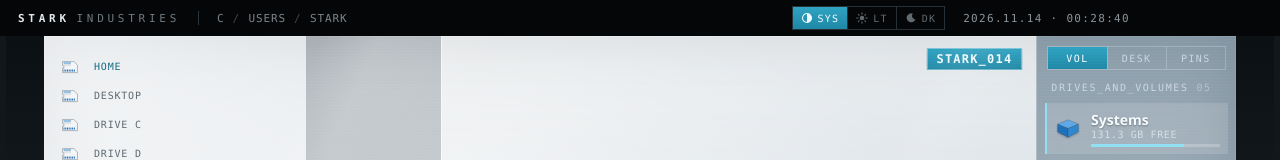
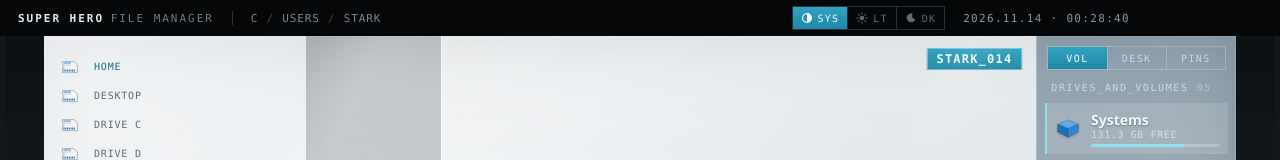
Before and after one commit to ktsoaela/super-hero-file-manager, a Next.js app: page / in a window 1280 px wide. Shown: the top 160 px of the page. Built offline with nearby package versions, Linux system fonts and the light colour scheme.

Commit message:
Update branding from "Stark File Manager" to "Super Hero File Manager" across the application. Adjust styles for improved UI consistency, including letter-spacing and font sizes. Revise icon assets and update transfer folder naming convention.

```diff
--- a/app/globals.css
+++ b/app/globals.css
@@ -73,7 +73,8 @@ p {
 .brand {
   color: #e3e9ed;
   font-weight: 700;
-  letter-spacing: 0.34em;
+  letter-spacing: 0.18em;
+  white-space: nowrap;
 }
 
 .brand-sub {
@@ -1488,9 +1489,9 @@ p {
 
 .saver-logo p {
   font-family: var(--mono);
-  font-size: 18px;
+  font-size: 16px;
   font-weight: 700;
-  letter-spacing: 0.5em;
+  letter-spacing: 0.28em;
   color: #e4eef2;
 }
 
--- a/app/layout.jsx
+++ b/app/layout.jsx
@@ -1,7 +1,7 @@
 import './globals.css';
 
 export const metadata = {
-  title: 'Stark File Manager',
+  title: 'Super Hero File Manager',
 };
 
 export default function RootLayout({ children }) {
--- a/components/Chrome.jsx
+++ b/components/Chrome.jsx
@@ -87,7 +87,7 @@ export function Screensaver({ onWake }) {
           <circle cx="60" cy="60" r="18" fill="currentColor" opacity="0.85" />
         </svg>
         <p>
-          STARK<span>INDUSTRIES</span>
+          SUPER HERO<span>FILE MANAGER</span>
         </p>
       </div>
     </div>
--- a/components/FileManager.jsx
+++ b/components/FileManager.jsx
@@ -416,7 +416,7 @@ export default function FileManager() {
     <div className={`shell${term.open ? ' is-term' : ''}`}>
       <header className="topbar">
         <span className="brand">
-          STARK<span className="brand-sub">INDUSTRIES</span>
+          SUPER HERO<span className="brand-sub">FILE MANAGER</span>
         </span>
         <span className="topbar-rule" />
         <nav className="crumbs" aria-label="Current path">
--- a/components/PreviewSpread.jsx
+++ b/components/PreviewSpread.jsx
@@ -114,7 +114,7 @@ function CodeBody({ file, index, total }) {
       <table className="title-block">
         <tbody>
           <tr>
-            <td colSpan={2}>STARK INDUSTRIES · SCHEMATIC</td>
+            <td colSpan={2}>SUPER HERO FILE MANAGER · SCHEMATIC</td>
           </tr>
           <tr>
             <td>TYPE {toCode(file.ext)}</td>
--- a/electron/main.js
+++ b/electron/main.js
@@ -159,7 +159,7 @@ function createWindow() {
     minWidth: 1100,
     minHeight: 680,
     backgroundColor: '#050607',
-    title: 'Stark File Manager',
+    title: 'Super Hero File Manager',
     icon: fsSync.existsSync(ICON) ? nativeImage.createFromPath(ICON) : undefined,
     autoHideMenuBar: true,
     titleBarStyle: 'hidden',
@@ -198,8 +198,8 @@ function createWindow() {
   });
 }
 
-app.setName('Stark File Manager');
-app.setAppUserModelId('com.stark.filemanager');
+app.setName('Super Hero File Manager');
+app.setAppUserModelId('com.superhero.filemanager');
 Menu.setApplicationMenu(null);
 
 const gotLock = app.requestSingleInstanceLock();
--- a/electron/transfer.js
+++ b/electron/transfer.js
@@ -3,7 +3,7 @@ const fsp = require('fs/promises');
 const path = require('path');
 const { pipeline } = require('stream/promises');
 
-const FOLDER = 'STARK_TRANSFER';
+const FOLDER = 'SUPERHERO_TRANSFER';
 const TICK_MS = 120;
 
 let active = null;
--- a/package.json
+++ b/package.json
@@ -1,6 +1,6 @@
 {
   "name": "stark-file-manager",
-  "productName": "Stark File Manager",
+  "productName": "Super Hero File Manager",
   "version": "2.0.0",
   "private": true,
   "description": "Electron + Next.js file manager with a 3D folder stack sorted by size.",
```
Also changed, not shown: app/icon.png (added), lib/mockBridge.js, 2 other files (tests, documents, lock files or other folders).
